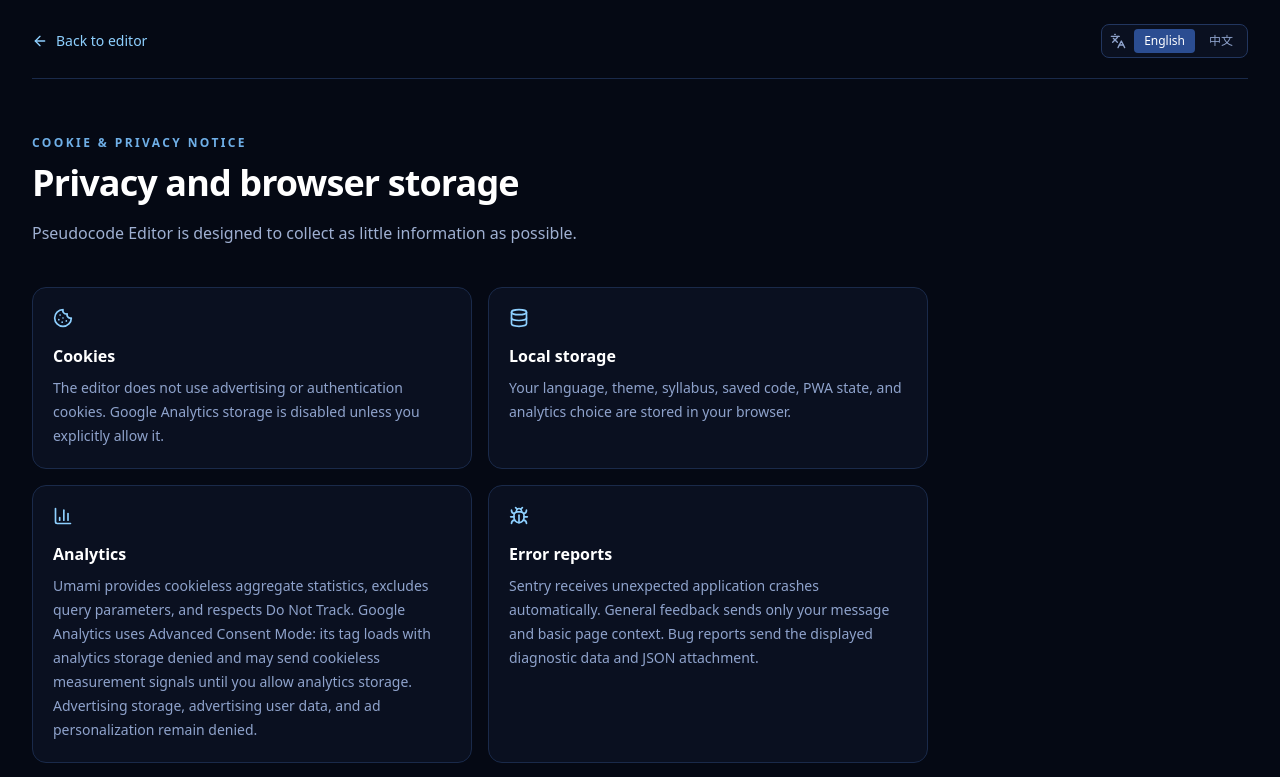
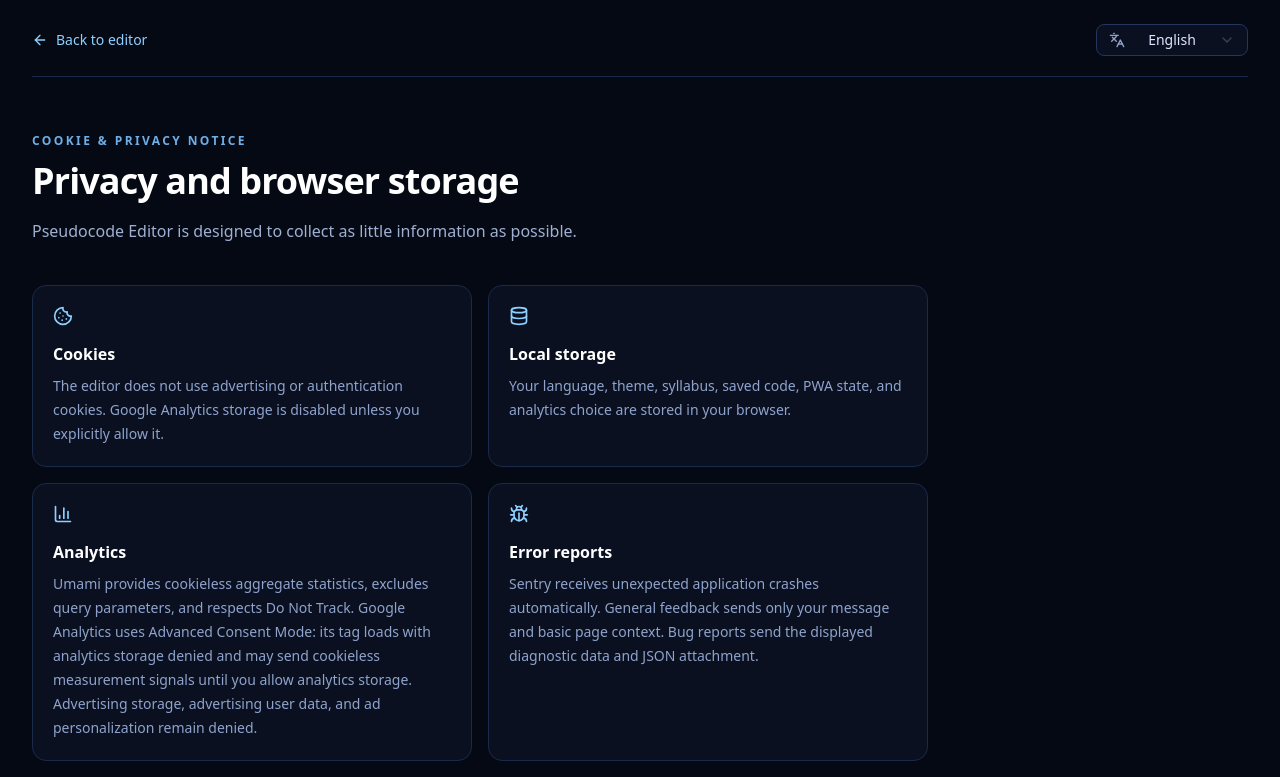
Before and after one commit to abloom25/PseudocodeEditor, a Next.js app: page /privacy in a window 1280 px wide. Shown: the top 777 px of the page. Built offline with nearby package versions, Linux system fonts and the light colour scheme.

Commit message:
feat: 添加语言选择组件并更新隐私页面和未找到内容的语言选择实现

```diff
--- a/src/app/privacy/privacy-page-content.tsx
+++ b/src/app/privacy/privacy-page-content.tsx
@@ -1,10 +1,10 @@
 'use client';
 
 import Link from 'next/link';
-import { ArrowLeft, BarChart3, Bug, Cookie, Database, Languages, ShieldCheck } from 'lucide-react';
+import { ArrowLeft, BarChart3, Bug, Cookie, Database, ShieldCheck } from 'lucide-react';
+import { LanguageSelect } from '@/components/LanguageSelect';
 import { useLanguage } from '@/components/LanguageProvider';
 import { useAnalyticsConsent } from '@/hooks/useAnalyticsConsent';
-import { localeNames, supportedLocales } from '@/lib/i18n';
 
 const sections = [
   ['noCookiesHeading', 'noCookiesText', Cookie],
@@ -15,7 +15,7 @@ const sections = [
 ] as const;
 
 export function PrivacyPageContent() {
-  const { locale, setLocale, t } = useLanguage();
+  const { t } = useLanguage();
   const { consent, ready, setConsent } = useAnalyticsConsent();
   const consentStatus = !ready
     ? t('analyticsConsentLoading')
@@ -26,7 +26,7 @@ export function PrivacyPageContent() {
         : t('analyticsConsentNotChosen');
 
   return (
-    <main className="min-h-screen overflow-auto bg-[#050914] px-4 py-6 text-[#DCE7FF] sm:px-6 lg:px-8">
+    <main className="h-screen overflow-y-auto bg-[#050914] px-4 py-6 text-[#DCE7FF] sm:px-6 lg:px-8">
       <div className="mx-auto w-full max-w-[1536px]">
         <header className="flex items-center justify-between border-b border-[#1A2A4A] pb-5">
           <Link
@@ -36,24 +36,7 @@ export function PrivacyPageContent() {
             <ArrowLeft className="h-4 w-4" />
             {t('backEditor')}
           </Link>
-          <div className="flex items-center gap-1 rounded-md border border-[#22365F] bg-[#0A1020] p-1">
-            <Languages className="mx-1 h-4 w-4 text-[#8FA3CC]" aria-hidden="true" />
-            {supportedLocales.map((language) => (
-              <button
-                key={language}
-                type="button"
-                onClick={() => setLocale(language)}
-                aria-pressed={locale === language}
-                className={`rounded px-2.5 py-1 text-xs font-medium transition-colors ${
-                  locale === language
-                    ? 'bg-[#2B4D91] text-white'
-                    : 'text-[#8FA3CC] hover:bg-[#162342] hover:text-white'
-                }`}
-              >
-                {localeNames[language]}
-              </button>
-            ))}
-          </div>
+          <LanguageSelect />
         </header>
 
         <div className="max-w-4xl py-10 sm:py-14">
--- a/src/components/GuideShell.tsx
+++ b/src/components/GuideShell.tsx
@@ -2,8 +2,9 @@
 
 import Link from 'next/link';
 import type { ReactNode } from 'react';
+import { LanguageSelect } from '@/components/LanguageSelect';
 import { useLanguage } from '@/components/LanguageProvider';
-import { localeNames, supportedLocales, type MessageKey } from '@/lib/i18n';
+import type { MessageKey } from '@/lib/i18n';
 import {
   ArrowLeft,
   BookOpen,
@@ -31,7 +32,7 @@ export function GuideShell({
   showBackLink = true,
   path,
 }: GuideShellProps) {
-  const { locale, setLocale, t } = useLanguage();
+  const { t } = useLanguage();
   const localizedTitle = t(titleKey);
   const siteUrl = 'https://pseudocode.site';
   const breadcrumbItems = [
@@ -159,18 +160,7 @@ export function GuideShell({
           <Link href="/" className="font-medium text-[#8ED0FF] hover:text-white">
             {t('openEditor')} →
           </Link>
-          <div className="flex items-center gap-1 rounded-md border border-[#22365F] p-1">
-            {supportedLocales.map(language => (
-              <button
-                key={language}
-                type="button"
-                onClick={() => setLocale(language)}
-                className={`rounded px-2 py-1 text-xs ${locale === language ? 'bg-[#2B4D91] text-white' : 'text-[#8FA3CC] hover:text-white'}`}
-              >
-                {localeNames[language]}
-              </button>
-            ))}
-          </div>
+          <LanguageSelect />
         </div>
       </footer>
     </main>
--- /dev/null
+++ b/src/components/LanguageSelect.tsx
@@ -0,0 +1,59 @@
+'use client';
+
+import { Languages } from 'lucide-react';
+import { useLanguage } from '@/components/LanguageProvider';
+import {
+  Select,
+  SelectContent,
+  SelectItem,
+  SelectTrigger,
+  SelectValue,
+} from '@/components/ui/select';
+import { localeNames, supportedLocales, type Locale } from '@/lib/i18n';
+import { cn } from '@/lib/utils';
+
+type LanguageSelectProps = {
+  className?: string;
+  align?: 'start' | 'center' | 'end';
+};
+
+export function LanguageSelect({
+  className,
+  align = 'end',
+}: LanguageSelectProps) {
+  const { locale, setLocale, t } = useLanguage();
+
+  return (
+    <Select
+      value={locale}
+      onValueChange={(value) => setLocale(value as Locale)}
+    >
+      <SelectTrigger
+        size="sm"
+        aria-label={t('language')}
+        className={cn(
+          'w-[9.5rem] border-[#22365F] bg-[#0A1020] text-[#DCE7FF] shadow-none hover:bg-[#101A30] focus-visible:border-[#6AA9FF] focus-visible:ring-[#6AA9FF]/25',
+          className,
+        )}
+      >
+        <Languages className="h-4 w-4 text-[#8FA3CC]" aria-hidden="true" />
+        <SelectValue />
+      </SelectTrigger>
+      <SelectContent
+        position="popper"
+        align={align}
+        className="border-[#22365F] bg-[#0A1020] text-[#DCE7FF]"
+      >
+        {supportedLocales.map((language) => (
+          <SelectItem
+            key={language}
+            value={language}
+            className="cursor-pointer focus:bg-[#162342] focus:text-white"
+          >
+            {localeNames[language]}
+          </SelectItem>
+        ))}
+      </SelectContent>
+    </Select>
+  );
+}
--- a/src/components/NotFoundContent.tsx
+++ b/src/components/NotFoundContent.tsx
@@ -1,12 +1,12 @@
 'use client';
 
 import Link from 'next/link';
-import { ArrowLeft, BookOpen, Braces, Languages } from 'lucide-react';
+import { ArrowLeft, BookOpen, Braces } from 'lucide-react';
+import { LanguageSelect } from '@/components/LanguageSelect';
 import { useLanguage } from '@/components/LanguageProvider';
-import { localeNames, supportedLocales } from '@/lib/i18n';
 
 export function NotFoundContent() {
-  const { locale, setLocale, t } = useLanguage();
+  const { t } = useLanguage();
 
   return (
     <main className="h-screen overflow-y-auto bg-[#070B17] text-[#DCE7FF]">
@@ -20,24 +20,7 @@ export function NotFoundContent() {
             {t('appName')}
           </Link>
 
-          <div className="flex items-center gap-1 rounded-md border border-[#22365F] bg-[#070B17] p-1">
-            <Languages className="mx-1 h-4 w-4 text-[#8FA3CC]" aria-hidden="true" />
-            {supportedLocales.map((language) => (
-              <button
-                key={language}
-                type="button"
-                onClick={() => setLocale(language)}
-                aria-pressed={locale === language}
-                className={`rounded px-2.5 py-1 text-xs font-medium transition-colors ${
-                  locale === language
-                    ? 'bg-[#2B4D91] text-white'
-                    : 'text-[#8FA3CC] hover:bg-[#162342] hover:text-white'
-                }`}
-              >
-                {localeNames[language]}
-              </button>
-            ))}
-          </div>
+          <LanguageSelect className="bg-[#070B17]" />
         </div>
       </header>
 
```
